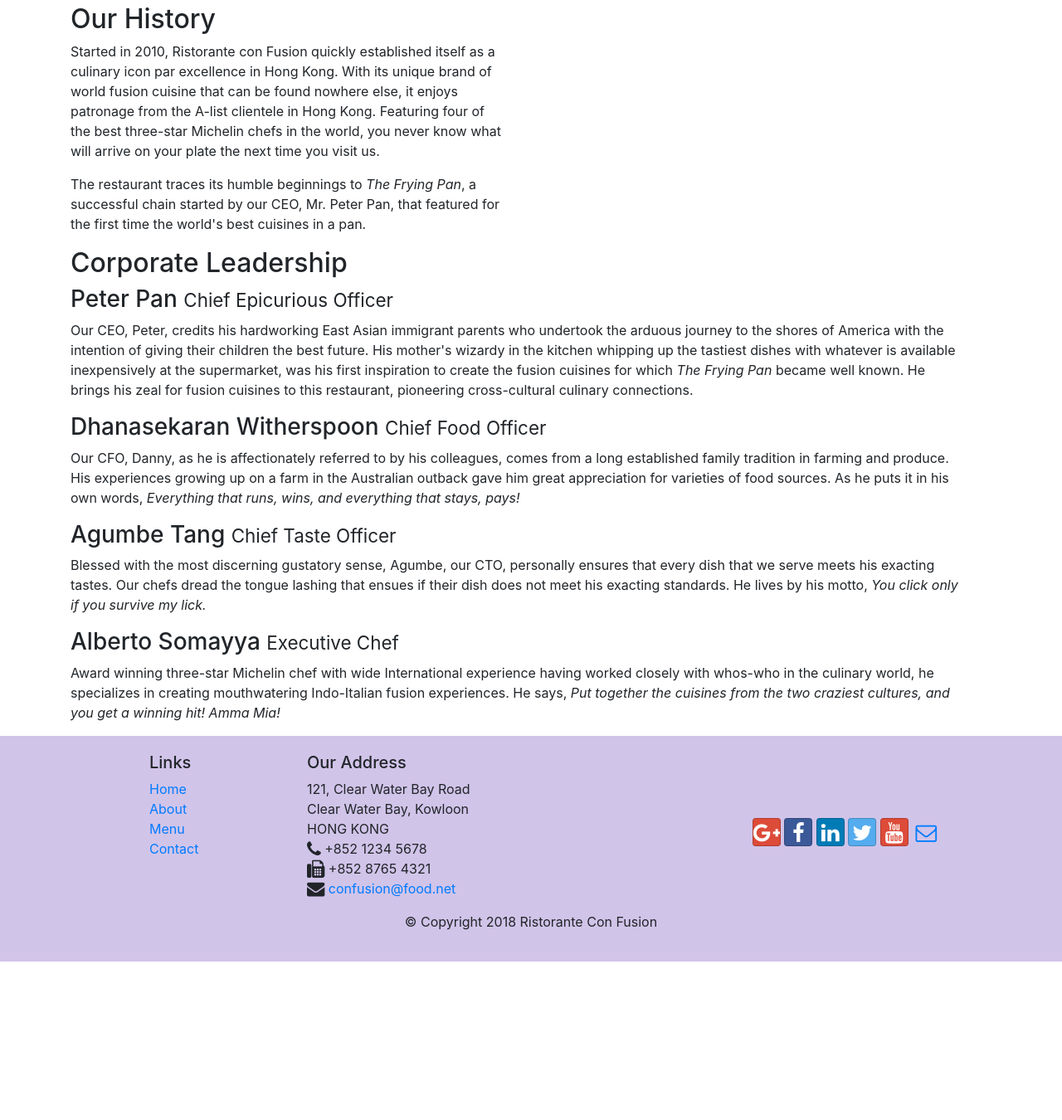
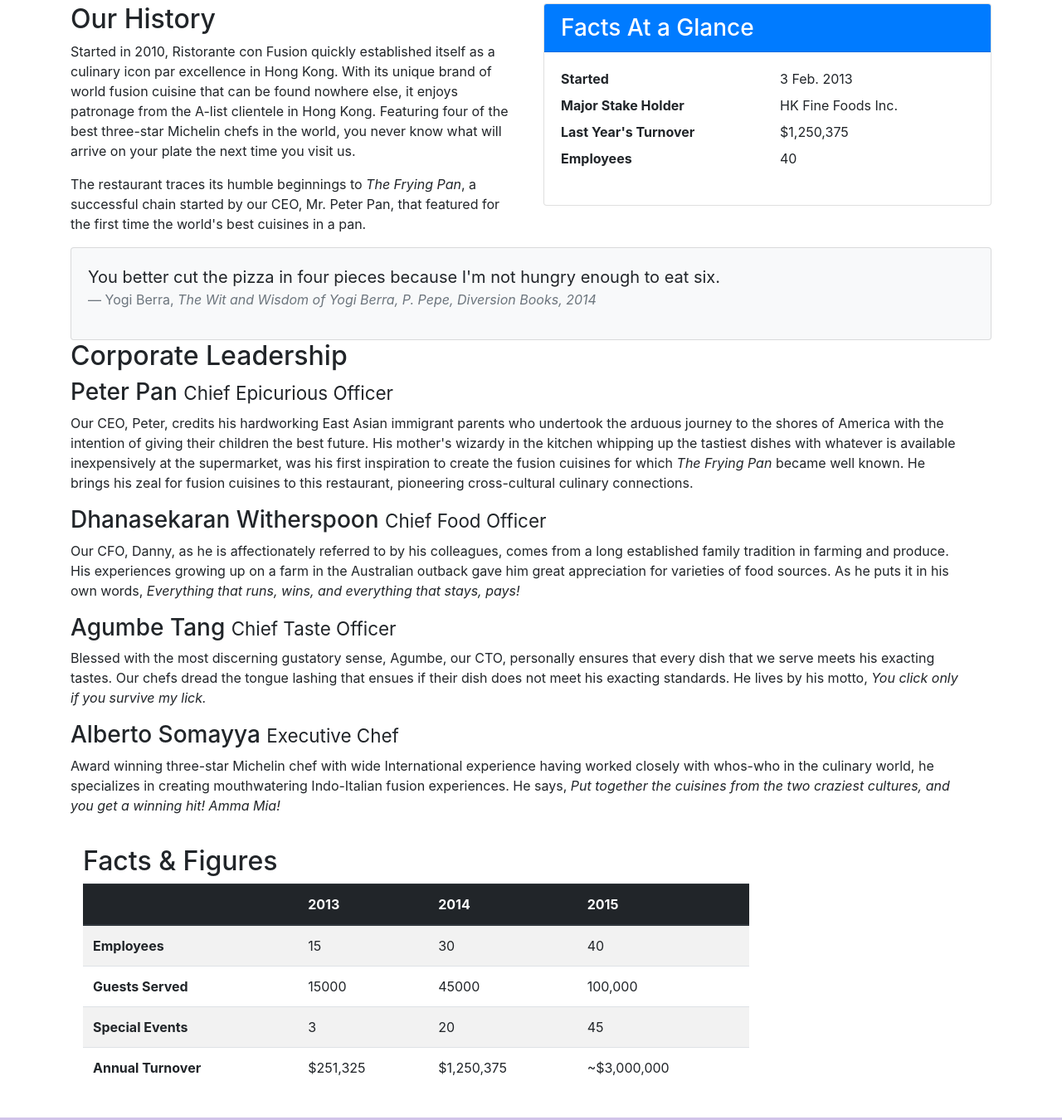
Before and after one commit to 219021160/conFusion, a website: page aboutus.html in a window 1280 px wide. Shown: the part 505-1855 px from the top of the page at 83% size. Before the commit the page ends 1664 px from the top, so only its background shows below. Drawn offline with nearby package versions, Linux system fonts and the light colour scheme.

Commit message:
tables and cards

```diff
--- a/aboutus.html
+++ b/aboutus.html
@@ -108,12 +108,47 @@
                <hr>
             </div>
 
-        <div class="row col-sm-6">
-            <div>
+        <div class="row">
+            <div class="col-sm-6">
                 <h2>Our History</h2>
                 <p>Started in 2010, Ristorante con Fusion quickly established itself as a culinary icon par excellence in Hong Kong. With its unique brand of world fusion cuisine that can be found nowhere else, it enjoys patronage from the A-list clientele in Hong Kong.  Featuring four of the best three-star Michelin chefs in the world, you never know what will arrive on your plate the next time you visit us.</p>
                 <p>The restaurant traces its humble beginnings to <em>The Frying Pan</em>, a successful chain started by our CEO, Mr. Peter Pan, that featured for the first time the world's best cuisines in a pan.</p>
             </div>
+
+        <!-- normal card -->
+            <div class="col-12 col-sm-6">
+                <div class="card">
+                    <h3 class="card-header bg-primary text-white">Facts At a Glance</h3>
+                    <div class="card-body">
+                        <dl class="row">
+                            <dt class="col-6">Started</dt>
+                            <dd class="col-6">3 Feb. 2013</dd>
+                            <dt class="col-6">Major Stake Holder</dt>
+                            <dd class="col-6">HK Fine Foods Inc.</dd>
+                            <dt class="col-6">Last Year's Turnover</dt>
+                            <dd class="col-6">$1,250,375</dd>
+                            <dt class="col-6">Employees</dt>
+                            <dd class="col-6">40</dd>
+                        </dl>
+                    </div>
+                </div>
+            </div>
+
+            <!-- card blockquote for quotes -->
+
+            <div class="col-12">
+                <div class="card card-body bg-light">
+                    <blockquote class="blockquote">
+                        <p class="mb-0">You better cut the pizza in four pieces because
+                            I'm not hungry enough to eat six.</p>
+                        <footer class="blockquote-footer">Yogi Berra,
+                            <cite title="Source Title">The Wit and Wisdom of Yogi Berra,
+                                P. Pepe, Diversion Books, 2014</cite>
+                        </footer>
+                    </blockquote>
+                </div>
+            </div>
+
         <!-- end of row class -->
         </div>
 
@@ -131,6 +166,57 @@
                 <h3>Alberto Somayya <small>Executive Chef</small></h3>
                 <p class="d-none d-sm-block">Award winning three-star Michelin chef with wide International experience having worked closely with whos-who in the culinary world, he specializes in creating mouthwatering Indo-Italian fusion experiences. He says, <em>Put together the cuisines from the two craziest cultures, and you get a winning hit! Amma Mia!</em></p>
             </div>
+            <!-- end of row class -->
+        </div>
+
+        <div class="row rowcontent">
+
+            <div class="col-12 col-sm-9">
+                <h2>Facts &amp; Figures</h2>
+                <div class="table-responsive">
+                    <table class="table table-striped">
+                        <thead class="thead-dark">
+                            <tr>
+                                <th>&nbsp;</th>
+                                <th>2013</th>
+                                <th>2014</th>
+                                <th>2015</th>
+                            </tr>
+                        </thead>
+                        <tbody>
+                            <tr>
+                                <th>Employees</th>
+                                <td>15</td>
+                                <td>30</td>
+                                <td>40</td>
+                            </tr>
+                            <tr>
+                                <th>Guests Served</th>
+                                <td>15000</td>
+                                <td>45000</td>
+                                <td>100,000</td>
+                            </tr>
+                            <tr>
+                                <th>Special Events</th>
+                                <td>3</td>
+                                <td>20</td>
+                                <td>45</td>
+                            </tr>
+                            <tr>
+                                <th>Annual Turnover</th>
+                                <td>$251,325</td>
+                                <td>$1,250,375</td>
+                                <td>~$3,000,000</td>
+                            </tr>
+                        </tbody>
+                    </table>
+                </div>
+            </div>
+
+            <div class="col-12 col-sm-3">
+
+            </div>
+
             <!-- end of row class -->
         </div>
 
```
